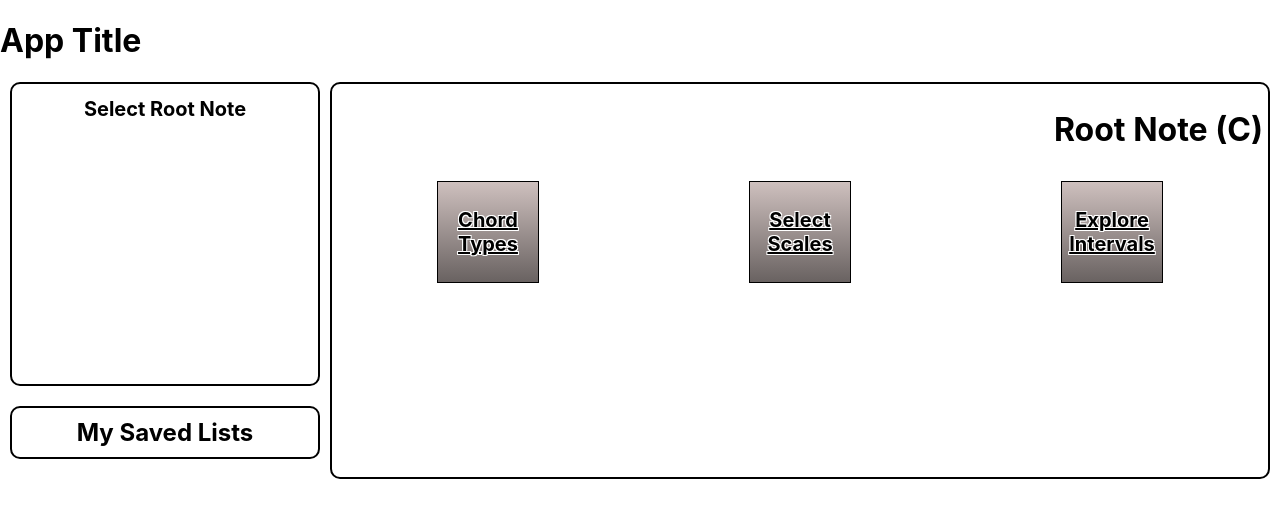
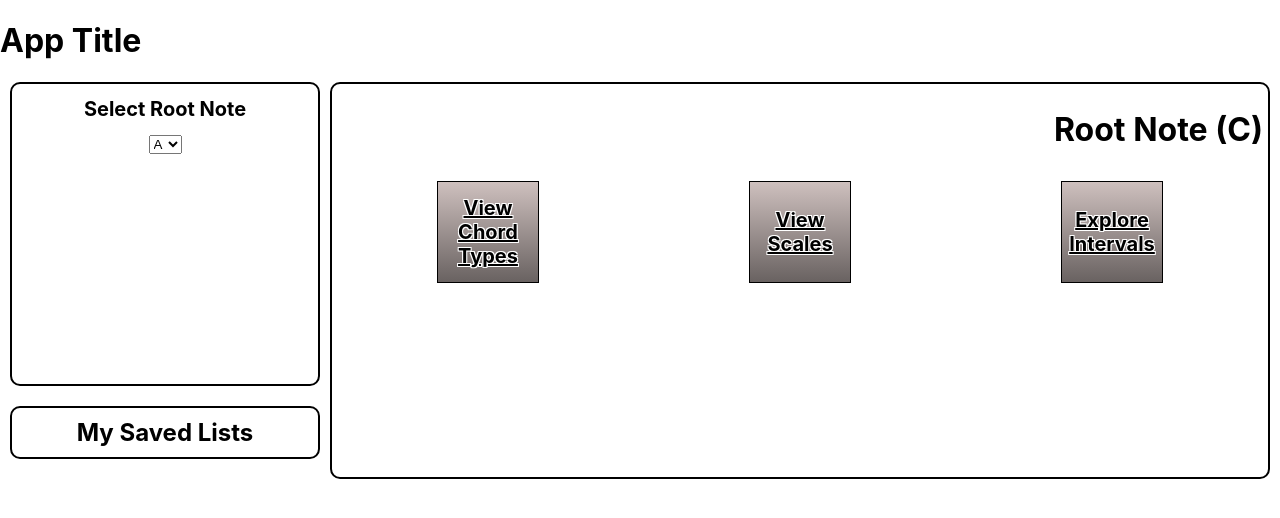
Before and after one commit to YTyler/chord-book, a React (Create React App) app: page / in a window 1280 px wide. Shown: the top 518 px of the page. Built offline with nearby package versions, Linux system fonts and the light colour scheme.

Commit message:
create dropdown

```diff
--- a/src/App.js
+++ b/src/App.js
@@ -6,7 +6,7 @@ import { Switch, Route } from 'react-router-dom';
 import RootMenu from './components/RootMenu';
 import NoteMenu from './components/NoteMenu';
 import ChordList from './components/ChordList';
-
+import ScaleList from './components/ScaleList';
 
 function App() {
   return (
@@ -20,6 +20,7 @@ function App() {
       <Switch>
       <Route exact path='/' render={()=><NoteMenu />} />
       <Route exact path='/chords' render={()=><ChordList />} />
+      <Route exact path='/scales' render={()=><ScaleList />} />
       </Switch>
       </div>
     </div>
--- a/src/components/NoteMenu.jsx
+++ b/src/components/NoteMenu.jsx
@@ -34,8 +34,8 @@ function NoteMenu() {
     <div style = {noteMenuStyle}>
         <h1 style = {rootNoteStyle}>Root Note (C)</h1>
         <div style = {noteButtonsDivStyle}>
-          <Link style = {noteButtonStyle} to="/chords">Chord Types</Link>
-          <Link style = {noteButtonStyle} to="/scales">Select Scales</Link>
+          <Link style = {noteButtonStyle} to="/chords">View Chord Types</Link>
+          <Link style = {noteButtonStyle} to="/scales">View Scales</Link>
           <Link style = {noteButtonStyle} to="/intervals">Explore Intervals</Link>
         </div>
       </div>
--- a/src/components/RootMenu.jsx
+++ b/src/components/RootMenu.jsx
@@ -13,6 +13,16 @@ function RootMenu() {
   return (
     <div style = {rootMenuStyle}>
       <h1>Select Root Note</h1>
+      <select>
+        <option value = '1'>A</option>
+        <option value = '2'>B</option>
+        <option value = '3'>C</option>
+        <option value = '4'>D</option>
+        <option value = '5'>E</option>
+        <option value = '6'>F</option>
+        <option value = '7'>G</option>
+
+      </select>
     </div>
   );
 }
--- a/src/components/ScaleList.jsx
+++ b/src/components/ScaleList.jsx
@@ -20,6 +20,7 @@ function ScaleList() {
   const scaleButtonStyle = {
     display: 'flex',
     alignItems: 'center',
+    overflow: 'hidden',
     height: '90px',
     width: '100px',
     margin: '5px',
@@ -36,8 +37,8 @@ function ScaleList() {
     <div style = {scaleListStyle}>
       <h1>Select a Chord Type</h1>
       <div style = {scaleButtonDivStyle}>
-        <Link style = {scaleButtonStyle} to="/ionian">Major/Ionian</Link>
-        <Link style = {scaleButtonStyle} to="/aeolian">Natural Minor/Aeolian</Link>
+        <Link style = {scaleButtonStyle} to="/ionian">Major / Ionian</Link>
+        <Link style = {scaleButtonStyle} to="/aeolian">Natural Minor / Aeolian</Link>
         <Link style = {scaleButtonStyle} to="/harmonic">Harmonic Minor</Link>
         <Link style = {scaleButtonStyle} to="/melodic">Melodic Minor</Link>
         <Link style = {scaleButtonStyle} to="/pentatonic-minor">Pentatonic Minor</Link>
```
